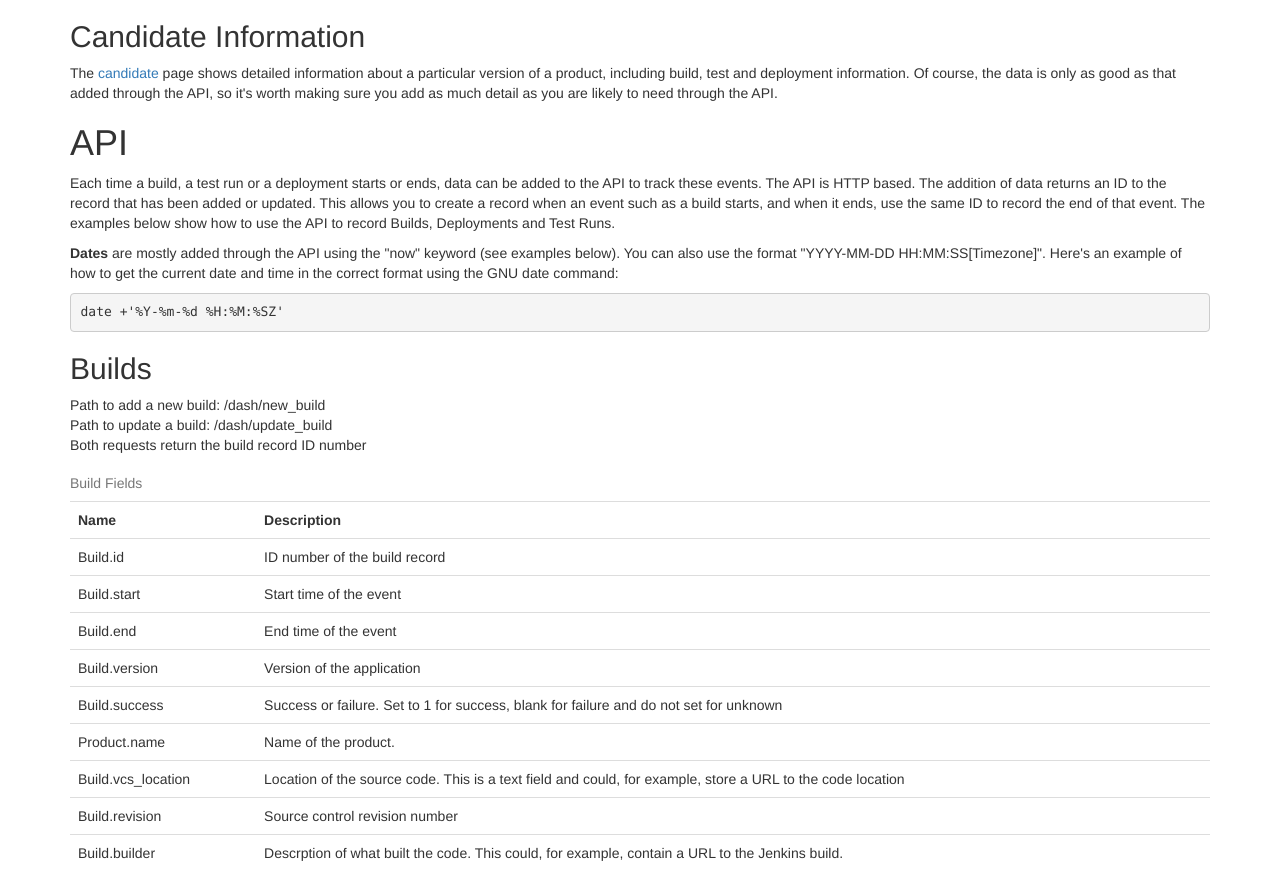
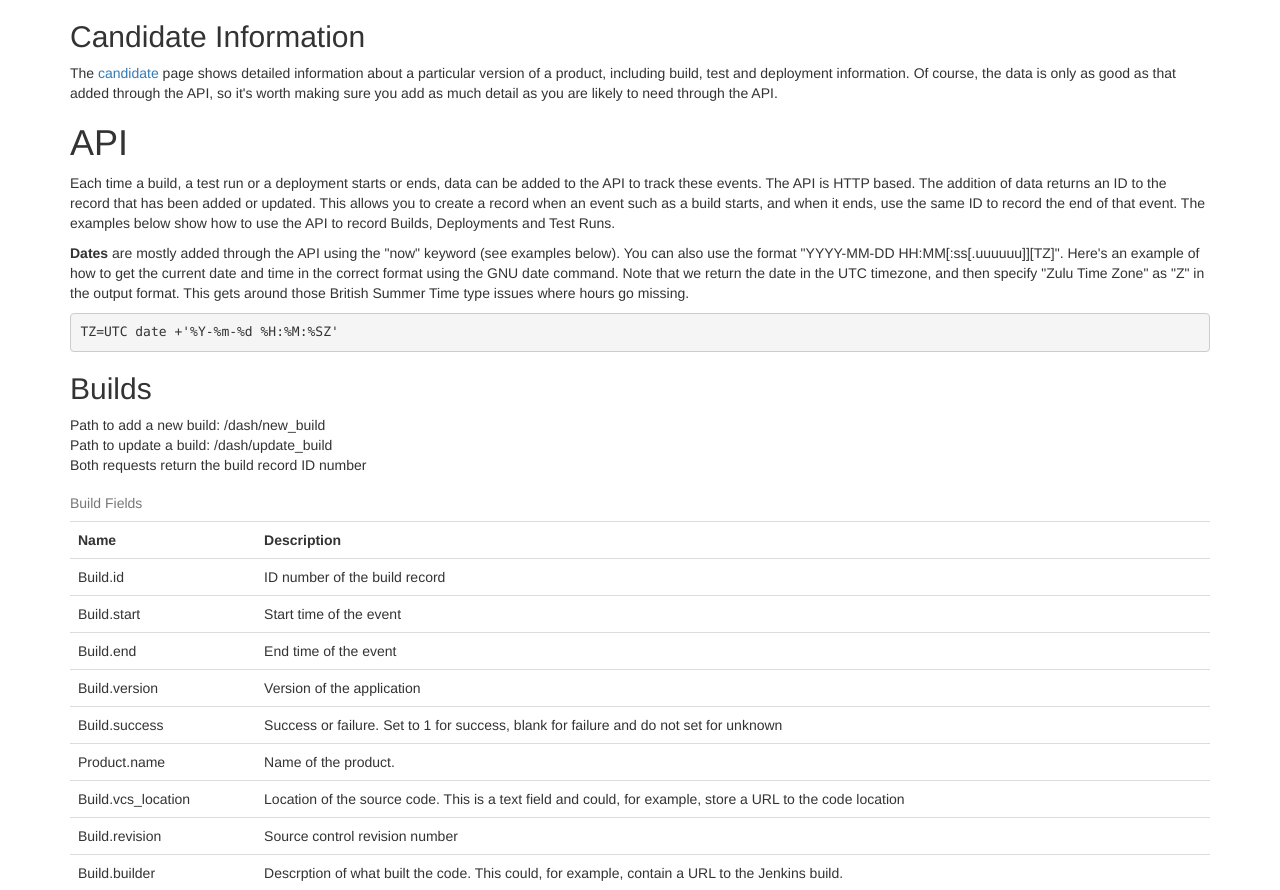
Before and after one commit to douglas-gibbons/visibility, a Django app: page /dash/help in a window 1280 px wide. Shown: the part 455-1345 px from the top of the page. Run offline with Django 3.2, Linux system fonts and the light colour scheme; some libraries are stand-ins or nearby versions.

Commit message:
Added cleanup routine to clean old data away

```diff
--- a/src/dash/templates/help.html
+++ b/src/dash/templates/help.html
@@ -58,12 +58,16 @@
 
 <p><b>Dates</b> are mostly added through the API using the &quot;now&quot;
 keyword (see examples below).  You can also use the format
-&quot;YYYY-MM-DD HH:MM:SS[Timezone]&quot;.
+&quot;YYYY-MM-DD HH:MM[:ss[.uuuuuu]][TZ]&quot;.
+
 Here's an example of how to get the
-current date and time in the correct format using the GNU date command:
+current date and time in the correct format using the GNU date command. Note
+that we return the date in the UTC timezone, and then specify
+&quot;Zulu Time Zone&quot; as &quot;Z&quot; in the output format. This gets
+around those British Summer Time type  issues where hours go missing.
 
 <pre>
-date +'%Y-%m-%d %H:%M:%SZ'
+TZ=UTC date +'%Y-%m-%d %H:%M:%SZ'
 </pre>
 
 <h2>Builds</h2>
--- a/src/dash/urls.py
+++ b/src/dash/urls.py
@@ -33,6 +33,8 @@ urlpatterns = patterns('',
     url(r'^environment$', views.environment, name='environment'),
     url(r'^host$', views.host, name='host'),
 
+    url(r'^cleanup', views.cleanup, name='cleanup'),
+
     url(r'^candidate$', views.candidate, name='candidate'),
     url(r'^product_versions$', views.product_versions, name='product_versions'), # Ajax request on pipeline_page
 
--- a/src/dash/views.py
+++ b/src/dash/views.py
@@ -23,6 +23,7 @@ import json
 import datetime
 from django.views.decorators.csrf import csrf_exempt
 from django.db.models import Max
+from django.core import serializers
 
 logger = logging.getLogger(__name__)
 
@@ -226,6 +227,36 @@ def pipeline(request):
     {'products' : products, 'product' : product, 'loop_times' : loop_times, 'numpipes' : numpipes }
   )
 
+"""
+  Removes old data up_to a certain date
+"""
+def cleanup(request):
+
+    up_to =  request.REQUEST['up_to']
+
+    Event.objects.filter(end__lt = up_to).delete()
+    Event.objects.filter(start__lt = up_to).filter(end__isnull = True).delete()
+
+    # Clean up host, products, environment, testpack records
+    # where there is no longer an event
+
+    Product.objects.exclude(
+        pk__in = Event.objects.values_list('product', flat=True)
+    ).delete()
+    Host.objects.exclude(
+        pk__in = Deploy.objects.values_list('host', flat=True)
+    ).delete()
+    Environment.objects.exclude(
+        pk__in = Testrun.objects.values_list('environment', flat=True)
+    ).delete()
+    Environment.objects.exclude(
+        pk__in = Deploy.objects.values_list('environment', flat=True)
+    ).delete()
+    Testpack.objects.exclude(
+        pk__in = Testrun.objects.values_list('environment', flat=True)
+    ).delete()
+
+    return HttpResponse("OK", content_type="text/plain")
 
 def pipeline_chart(request):
 
@@ -251,7 +282,6 @@ def pipeline_chart(request):
       request, 'pipeline_chart.html',
       {'pipes' : pipes, 'product' : product, }
   )
-
 
 def getPipes(product,numToReturn):
 
@@ -337,6 +367,4 @@ def getPipes(product,numToReturn):
           logger.debug('eventStartT: ' + str(eventStartT) + ' eventEndT: '+ str(eventEndT) + ' maxPipeDuration: ' + str(maxPipeDuration))
           logger.debug('pipeStartT: ' + str(pipeStartT) )
 
-
-
   return pipes
```
